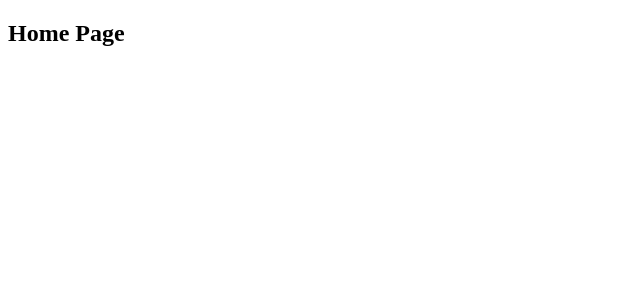
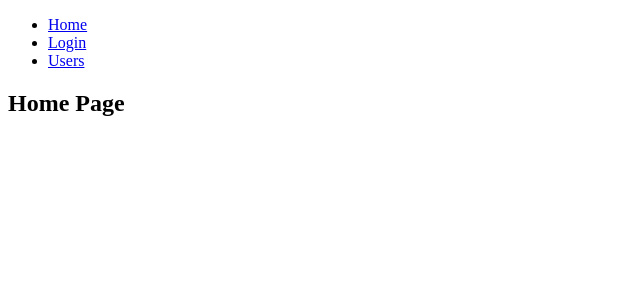
Before and after one commit to BradDHuang/React_basics_and_projects, a React (Create React App) app in the folder reactreview/: page / in a window 1280 px wide. Shown: the top 300 px of the page, without its empty margins (0-640 px from the left). Built offline with nearby package versions, Linux system fonts and the light colour scheme.

Commit message:
review: Nested Routing & render prop & match.path/url/params

```diff
--- a/reactreview/src/App.js
+++ b/reactreview/src/App.js
@@ -236,7 +236,7 @@ export default App;
 */
 
 import React, {Component} from "react";
-import { BrowserRouter, Route, withRouter } from "react-router-dom";
+import { BrowserRouter, Route, withRouter, Link } from "react-router-dom";
 
 const Home = () => (
   <div>
@@ -256,11 +256,35 @@ const Button = (props) => {
 const WithRouterButton = withRouter(Button);
 
 const Login = (props) => {
-  console.log(props);
+  // console.log(props);
   return (
     <div>
       <h2>Login Page</h2>
       <WithRouterButton />
+    </div>
+  );
+};
+
+const Users = ({match}) => {
+  // console.log(match);
+  return (
+    <div>
+      <ul>
+        <li><Link to={`${match.url}/1`}>Page of User 1</Link></li>
+        <li><Link to={`${match.url}/2`}>Page of User 2</Link></li>
+        <li><Link to={`${match.url}/3`}>Page of User 3</Link></li>
+      </ul>
+      <Route
+        path={`${match.path}/:userId`}
+        render={({match}) => {
+          // console.log(match);
+          return (
+            <div>
+              <h3>userId: {match.params.userId}</h3>
+            </div>
+          );
+        }}
+      />
     </div>
   );
 };
@@ -270,8 +294,16 @@ class App extends Component {
     return (
       <BrowserRouter>
         <div>
+          <nav>
+            <ul>
+              <li><Link to="/">Home</Link></li>
+              <li><Link to="/login">Login</Link></li><li>
+              <Link to="/users">Users</Link></li>
+            </ul>
+          </nav>
           <Route exact={true} path="/" component={Home} />
           <Route path="/login" component={Login} />
+          <Route path="/users" component={Users} />
         </div>
       </BrowserRouter>
     );
```
Also changed, not shown: 1 other file (tests, documents, lock files or other folders).
